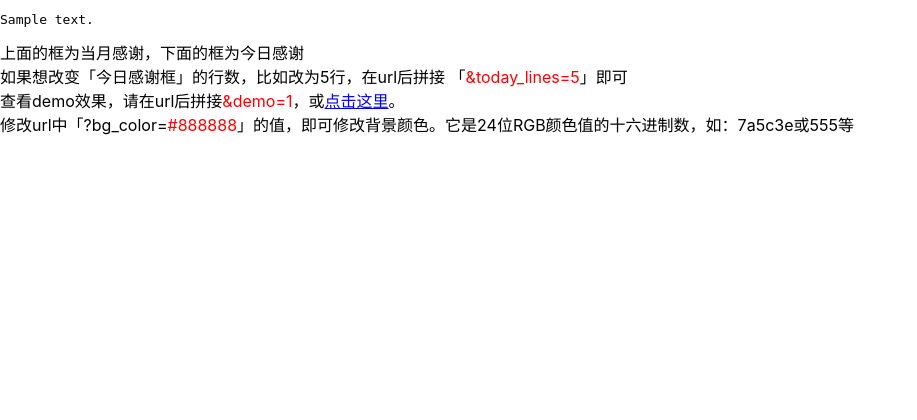
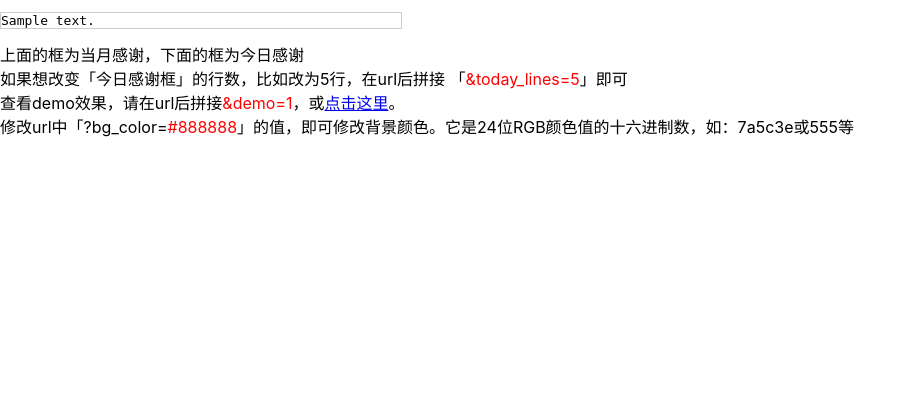
Before and after one commit to cl-ei/async.madliar, a Python web app: template templates/thank_v.html in a window 1280 px wide. Shown: the part 235-655 px from the top of the page, without its empty margins (0-917 px from the left). Run offline with Jinja, Linux system fonts and the light colour scheme; the template is opened without the code that fills it: most values are stand-ins (such as "Sample title", 1, 10 or a date in 2020); some libraries are stand-ins or nearby versions.

Commit message:
guard list.

```diff
--- a/templates/thank_v.html
+++ b/templates/thank_v.html
@@ -130,6 +130,12 @@
             font-size: 30px;
             margin: 5px 0 6px 10px;
         }
+        #guard-text{
+            width: 400px;
+            border: 1px solid #ccc;
+            word-wrap: break-word;
+            white-space: pre-wrap;
+        }
     </style>
 </head>
 <body>
@@ -141,7 +147,7 @@
     <div id="today"></div>
 </div>
 
-<div><pre>{{ guard_text }}</pre></div>
+<div><pre id="guard-text">{{ guard_text }}</pre></div>
 <div>上面的框为当月感谢，下面的框为今日感谢</div>
 <div>如果想改变「今日感谢框」的行数，比如改为5行，在url后拼接 「<span style="color: red">&today_lines=5</span>」即可</div>
 {% if demo %}
```
